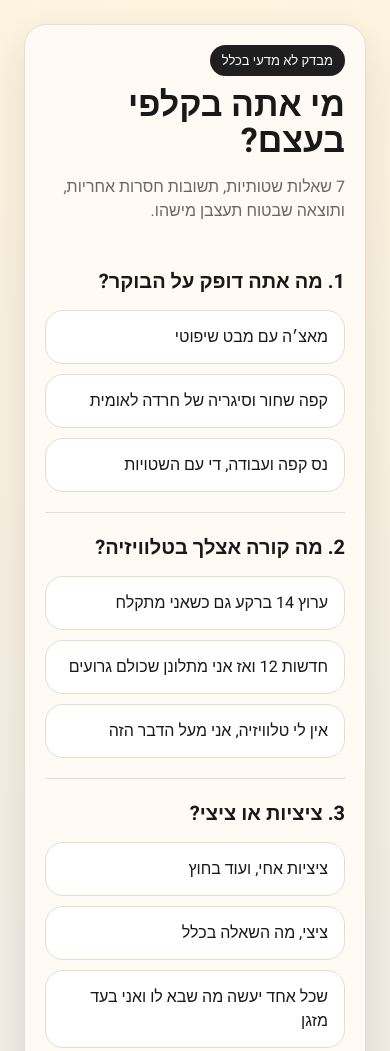
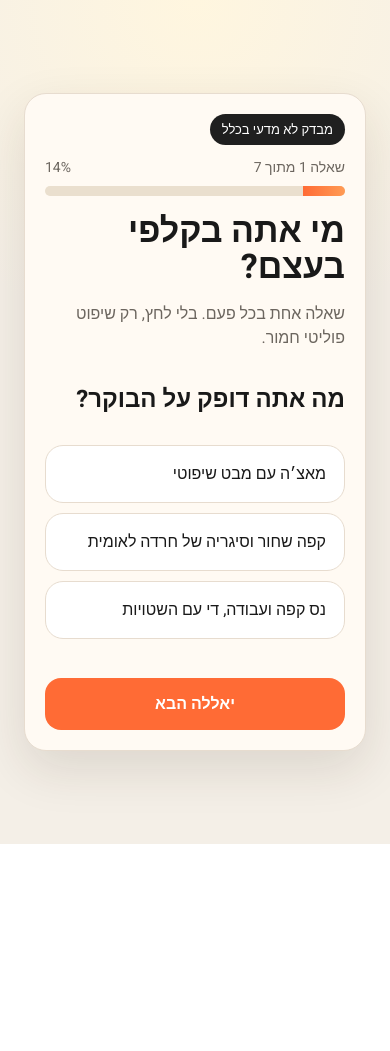
Before and after one commit to Ron-Nefyodov/politics-quiz-three, a plain HTML site: page index.html in a window 390 px wide. Shown: the top 1051 px of the page. After the commit the page ends 844 px from the top, so only its background shows below. Drawn offline with Linux system fonts and the light colour scheme.

Commit message:
Add step-by-step quiz flow and result images

```diff
--- a/index.html
+++ b/index.html
@@ -13,20 +13,30 @@
   <main class="app">
     <section class="card" id="quizCard">
       <div class="eyebrow">מבדק לא מדעי בכלל</div>
+      <div class="progressWrap">
+        <div class="progressMeta">
+          <span id="progressLabel">שאלה 1 מתוך 7</span>
+          <span id="progressPercent">14%</span>
+        </div>
+        <div class="progressBar"><div id="progressFill"></div></div>
+      </div>
       <h1>מי אתה בקלפי בעצם?</h1>
-      <p class="subtitle">7 שאלות שטותיות, תשובות חסרות אחריות, ותוצאה שבטוח תעצבן מישהו.</p>
+      <p class="subtitle">שאלה אחת בכל פעם. בלי לחץ, רק שיפוט פוליטי חמור.</p>
 
       <div id="quiz"></div>
 
       <div class="actions">
-        <button id="submitBtn" class="primary">תן בראש, מה אני מצביע</button>
+        <button id="backBtn" class="secondary hidden">שאלה קודמת</button>
+        <button id="nextBtn" class="primary">יאללה הבא</button>
       </div>
     </section>
 
     <section class="card result hidden" id="resultCard">
       <div class="eyebrow">פסק הדין</div>
       <h2 id="resultTitle"></h2>
-      <div class="partyBadge" id="partyBadge"></div>
+      <div class="partyBadge" id="partyBadge">
+        <img id="resultImage" alt="תמונת תוצאה" />
+      </div>
       <p id="resultText" class="resultText"></p>
       <div class="shareRow">
         <button id="restartBtn" class="secondary">לעשות מחדש</button>
--- a/script.js
+++ b/script.js
@@ -58,65 +58,121 @@ const questions = [
 ];
 
 const parties = {
-  likud: { name: 'הליכוד', emoji: '🍾', text: 'אתה ביבי גם אם אתה אומר שאתה רק "ימני עם שאלות". כנראה יש לך דעה על תקשורת, משפטנים ושרון גל.' },
-  benGvir: { name: 'עוצמה יהודית', emoji: '🚨', text: 'אתה חי על משילות, ענישה, ואפס סבלנות. הכביש, הטוויטר והמדינה, הכול מבחינתך צריך יד קשה.' },
-  benet: { name: 'בנט', emoji: '🪖', text: 'אתה רוצה ימין בלי כתבי אישום ובלי תיאטרון. מנכ״ליזם לאומי עם חולצת טי.' },
-  yeshAtid: { name: 'יש עתיד', emoji: '☕', text: 'אתה מאמין בנורמליות, מעמד ביניים, ולחיות בלי שיצעקו עליך כל היום בטלוויזיה.' },
-  democrats: { name: 'הדמוקרטים', emoji: '🪴', text: 'אתה עם וייב תל אביבי עצבני, זכויות, מוסדות, ותחושה שכל המדינה איבדה את זה.' },
-  shas: { name: 'ש״ס', emoji: '🕯️', text: 'יש אצלך מסורת, חמימות, ותחושת בטן יותר חזקה מכל פאנל חדשות.' },
-  haredi: { name: 'יהדות התורה', emoji: '🎩', text: 'פחות רעש, יותר רבנים. מבחינתך הפוליטיקה היא בעיקר מי לא יפריע לחיים שלך.' },
-  liberman: { name: 'ישראל ביתנו', emoji: '🥃', text: 'אתה קצר, עצבני, חילוני, ורוצה שמישהו כבר יעבוד מסודר בלי דרמות.' },
-  arab: { name: 'חד״ש-תע״ל / רע״ם', emoji: '🕊️', text: 'אתה מחוץ לבינגו של ערוץ 14 ומעדיף פרקטיקה, זכויות ושפיות על פני מופע צעקות.' },
-  zelecha: { name: 'זליכה', emoji: '📉', text: 'מבחינתך הכול זה עמלות, קרטלים, נדל"ן ומצגת אקסל שמישהו צריך סוף סוף לפתוח.' },
-  anti: { name: 'רק לא ביבי בע״מ', emoji: '🧯', text: 'אתה לא בטוח למי תצביע, אבל בטוח למי לא. קודם להחליף, אחר כך נסתדר.' }
+  likud: {
+    name: 'הליכוד',
+    image: 'https://images.unsplash.com/photo-1560179707-f14e90ef3623?auto=format&fit=crop&w=1200&q=80',
+    text: 'אתה ביבי גם אם אתה אומר שאתה רק "ימני עם שאלות". כנראה יש לך דעה על תקשורת, משפטנים ושרון גל.'
+  },
+  benGvir: {
+    name: 'עוצמה יהודית',
+    image: 'https://images.unsplash.com/photo-1541872705-1f73c6400ec9?auto=format&fit=crop&w=1200&q=80',
+    text: 'אתה חי על משילות, ענישה, ואפס סבלנות. הכביש, הטוויטר והמדינה, הכול מבחינתך צריך יד קשה.'
+  },
+  benet: {
+    name: 'בנט',
+    image: 'https://images.unsplash.com/photo-1507679799987-c73779587ccf?auto=format&fit=crop&w=1200&q=80',
+    text: 'אתה רוצה ימין בלי כתבי אישום ובלי תיאטרון. מנכ״ליזם לאומי עם חולצת טי.'
+  },
+  yeshAtid: {
+    name: 'יש עתיד',
+    image: 'https://images.unsplash.com/photo-1500648767791-00dcc994a43e?auto=format&fit=crop&w=1200&q=80',
+    text: 'אתה מאמין בנורמליות, מעמד ביניים, ולחיות בלי שיצעקו עליך כל היום בטלוויזיה.'
+  },
+  democrats: {
+    name: 'הדמוקרטים',
+    image: 'https://images.unsplash.com/photo-1488426862026-3ee34a7d66df?auto=format&fit=crop&w=1200&q=80',
+    text: 'אתה עם וייב תל אביבי עצבני, זכויות, מוסדות, ותחושה שכל המדינה איבדה את זה.'
+  },
+  shas: {
+    name: 'ש״ס',
+    image: 'https://images.unsplash.com/photo-1519085360753-af0119f7cbe7?auto=format&fit=crop&w=1200&q=80',
+    text: 'יש אצלך מסורת, חמימות, ותחושת בטן יותר חזקה מכל פאנל חדשות.'
+  },
+  haredi: {
+    name: 'יהדות התורה',
+    image: 'https://images.unsplash.com/photo-1506794778202-cad84cf45f1d?auto=format&fit=crop&w=1200&q=80',
+    text: 'פחות רעש, יותר רבנים. מבחינתך הפוליטיקה היא בעיקר מי לא יפריע לחיים שלך.'
+  },
+  liberman: {
+    name: 'ישראל ביתנו',
+    image: 'https://images.unsplash.com/photo-1507591064344-4c6ce005b128?auto=format&fit=crop&w=1200&q=80',
+    text: 'אתה קצר, עצבני, חילוני, ורוצה שמישהו כבר יעבוד מסודר בלי דרמות.'
+  },
+  arab: {
+    name: 'חד״ש-תע״ל / רע״ם',
+    image: 'https://images.unsplash.com/photo-1517048676732-d65bc937f952?auto=format&fit=crop&w=1200&q=80',
+    text: 'אתה מחוץ לבינגו של ערוץ 14 ומעדיף פרקטיקה, זכויות ושפיות על פני מופע צעקות.'
+  },
+  zelecha: {
+    name: 'זליכה',
+    image: 'https://images.unsplash.com/photo-1556157382-97eda2d62296?auto=format&fit=crop&w=1200&q=80',
+    text: 'מבחינתך הכול זה עמלות, קרטלים, נדל"ן ומצגת אקסל שמישהו צריך סוף סוף לפתוח.'
+  },
+  anti: {
+    name: 'רק לא ביבי בע״מ',
+    image: 'https://images.unsplash.com/photo-1521737604893-d14cc237f11d?auto=format&fit=crop&w=1200&q=80',
+    text: 'אתה לא בטוח למי תצביע, אבל בטוח למי לא. קודם להחליף, אחר כך נסתדר.'
+  }
 };
 
 const quizEl = document.getElementById('quiz');
-const submitBtn = document.getElementById('submitBtn');
 const resultCard = document.getElementById('resultCard');
 const quizCard = document.getElementById('quizCard');
 const resultTitle = document.getElementById('resultTitle');
 const resultText = document.getElementById('resultText');
-const partyBadge = document.getElementById('partyBadge');
+const resultImage = document.getElementById('resultImage');
 const restartBtn = document.getElementById('restartBtn');
 const shareBtn = document.getElementById('shareBtn');
+const nextBtn = document.getElementById('nextBtn');
+const backBtn = document.getElementById('backBtn');
+const progressLabel = document.getElementById('progressLabel');
+const progressPercent = document.getElementById('progressPercent');
+const progressFill = document.getElementById('progressFill');
 
-function renderQuiz() {
+let currentQuestion = 0;
+const answers = Array(questions.length).fill(null);
+
+function renderQuestion() {
+  const question = questions[currentQuestion];
+  const selectedAnswer = answers[currentQuestion];
+  const percent = Math.round(((currentQuestion + 1) / questions.length) * 100);
+
+  progressLabel.textContent = `שאלה ${currentQuestion + 1} מתוך ${questions.length}`;
+  progressPercent.textContent = `${percent}%`;
+  progressFill.style.width = `${percent}%`;
+  backBtn.classList.toggle('hidden', currentQuestion === 0);
+  nextBtn.textContent = currentQuestion === questions.length - 1 ? 'קבל את פסק הדין' : 'יאללה הבא';
+
   quizEl.innerHTML = '';
-  questions.forEach((question, qIndex) => {
   const wrap = document.createElement('section');
   wrap.className = 'question';
-    wrap.innerHTML = `<h3>${qIndex + 1}. ${question.text}</h3>`;
+  wrap.innerHTML = `<h3>${question.text}</h3>`;
 
   const options = document.createElement('div');
   options.className = 'options';
 
   question.options.forEach((option, oIndex) => {
     const label = document.createElement('label');
-      label.className = 'option';
-      label.innerHTML = `
-        <input type="radio" name="q${qIndex}" value="${oIndex}">
-        <span>${option.text}</span>
-      `;
+    label.className = `option ${selectedAnswer === oIndex ? 'selected' : ''}`;
+    label.innerHTML = `<span>${option.text}</span>`;
     label.addEventListener('click', () => {
-        options.querySelectorAll('.option').forEach((el) => el.classList.remove('selected'));
-        label.classList.add('selected');
+      answers[currentQuestion] = oIndex;
+      renderQuestion();
     });
     options.appendChild(label);
   });
 
   wrap.appendChild(options);
   quizEl.appendChild(wrap);
-  });
 }
 
 function calculateResult() {
   const totals = {};
 
   for (let qIndex = 0; qIndex < questions.length; qIndex++) {
-    const picked = document.querySelector(`input[name="q${qIndex}"]:checked`);
-    if (!picked) return null;
-    const scores = questions[qIndex].options[Number(picked.value)].scores;
+    const answerIndex = answers[qIndex];
+    if (answerIndex === null) return null;
+    const scores = questions[qIndex].options[answerIndex].scores;
     Object.entries(scores).forEach(([key, value]) => {
       totals[key] = (totals[key] || 0) + value;
     });
@@ -126,25 +182,39 @@ function calculateResult() {
   return parties[winner] || parties.anti;
 }
 
-submitBtn.addEventListener('click', () => {
-  const result = calculateResult();
-  if (!result) {
-    alert('ענה על כל השאלות, אל תברח מהדמוקרטיה.');
+nextBtn.addEventListener('click', () => {
+  if (answers[currentQuestion] === null) {
+    alert('צריך לבחור תשובה לפני שממשיכים. גם בפוליטיקה אי אפשר רק להתלונן.');
     return;
   }
 
+  if (currentQuestion < questions.length - 1) {
+    currentQuestion += 1;
+    renderQuestion();
+    return;
+  }
+
+  const result = calculateResult();
   resultTitle.textContent = `יצא לך: ${result.name}`;
   resultText.textContent = result.text;
-  partyBadge.textContent = result.emoji;
+  resultImage.src = result.image;
+  resultImage.alt = result.name;
   quizCard.classList.add('hidden');
   resultCard.classList.remove('hidden');
 });
 
+backBtn.addEventListener('click', () => {
+  if (currentQuestion === 0) return;
+  currentQuestion -= 1;
+  renderQuestion();
+});
+
 restartBtn.addEventListener('click', () => {
-  document.querySelectorAll('input[type="radio"]').forEach((input) => (input.checked = false));
-  document.querySelectorAll('.option').forEach((el) => el.classList.remove('selected'));
+  currentQuestion = 0;
+  answers.fill(null);
   resultCard.classList.add('hidden');
   quizCard.classList.remove('hidden');
+  renderQuestion();
   window.scrollTo({ top: 0, behavior: 'smooth' });
 });
 
@@ -164,4 +234,4 @@ shareBtn.addEventListener('click', async () => {
   setTimeout(() => { shareBtn.textContent = 'לשתף תוצאה'; }, 1600);
 });
 
-renderQuiz();
+renderQuestion();
--- a/styles.css
+++ b/styles.css
@@ -43,26 +43,49 @@ body {
   margin-bottom: 12px;
 }
 
+.progressWrap { margin-bottom: 18px; }
+.progressMeta {
+  display: flex;
+  justify-content: space-between;
+  font-size: 14px;
+  color: var(--muted);
+  margin-bottom: 8px;
+}
+.progressBar {
+  height: 10px;
+  background: #eadfce;
+  border-radius: 999px;
+  overflow: hidden;
+}
+#progressFill {
+  width: 0%;
+  height: 100%;
+  background: linear-gradient(90deg, var(--accent), #ff9b54);
+  transition: width 0.25s ease;
+}
+
 h1, h2 { margin: 0 0 10px; line-height: 1.05; }
 h1 { font-size: clamp(34px, 6vw, 56px); }
 h2 { font-size: clamp(28px, 5vw, 42px); }
 .subtitle, .resultText { color: var(--muted); font-size: 18px; margin-bottom: 24px; }
 
 .question {
-  border-top: 1px solid var(--line);
-  padding: 20px 0;
+  padding: 8px 0 0;
+  min-height: 330px;
+  display: flex;
+  flex-direction: column;
 }
-.question:first-child { border-top: 0; }
-.question h3 { margin: 0 0 14px; font-size: 22px; }
-.options { display: grid; gap: 10px; }
+.question h3 { margin: 0 0 14px; font-size: 28px; }
+.options { display: grid; gap: 10px; margin-top: 14px; }
 .option {
   display: block;
   border: 1px solid var(--line);
   border-radius: 18px;
-  padding: 14px 16px;
+  padding: 16px 18px;
   cursor: pointer;
   background: #fff;
   transition: 0.18s ease;
+  font-size: 18px;
 }
 .option:hover { transform: translateY(-1px); border-color: #c9b7a3; }
 .option input { display: none; }
@@ -84,22 +107,29 @@ button {
 button.primary { background: var(--accent); color: white; }
 button.primary:hover { background: var(--accent-dark); }
 button.secondary { background: #efe5d8; color: #2f2923; }
-.hidden { display: none; }
+.hidden { display: none !important; }
 .partyBadge {
   margin: 18px 0;
-  min-height: 220px;
+  min-height: 280px;
   border-radius: 24px;
   border: 1px dashed #d8c8b5;
   display: grid;
   place-items: center;
-  font-size: 88px;
   background: linear-gradient(180deg, #fff, #f8efe4);
+  overflow: hidden;
+}
+.partyBadge img {
+  width: 100%;
+  height: 100%;
+  object-fit: cover;
+  display: block;
 }
 
 @media (max-width: 640px) {
   .card { padding: 20px; border-radius: 22px; }
-  .question h3 { font-size: 20px; }
-  .subtitle, .resultText { font-size: 16px; }
-  .partyBadge { min-height: 180px; font-size: 72px; }
+  .question { min-height: 280px; }
+  .question h3 { font-size: 24px; }
+  .subtitle, .resultText, .option { font-size: 16px; }
+  .partyBadge { min-height: 220px; }
   button { width: 100%; }
 }
```
Lines whose indentation alone changed are shown as unchanged.
